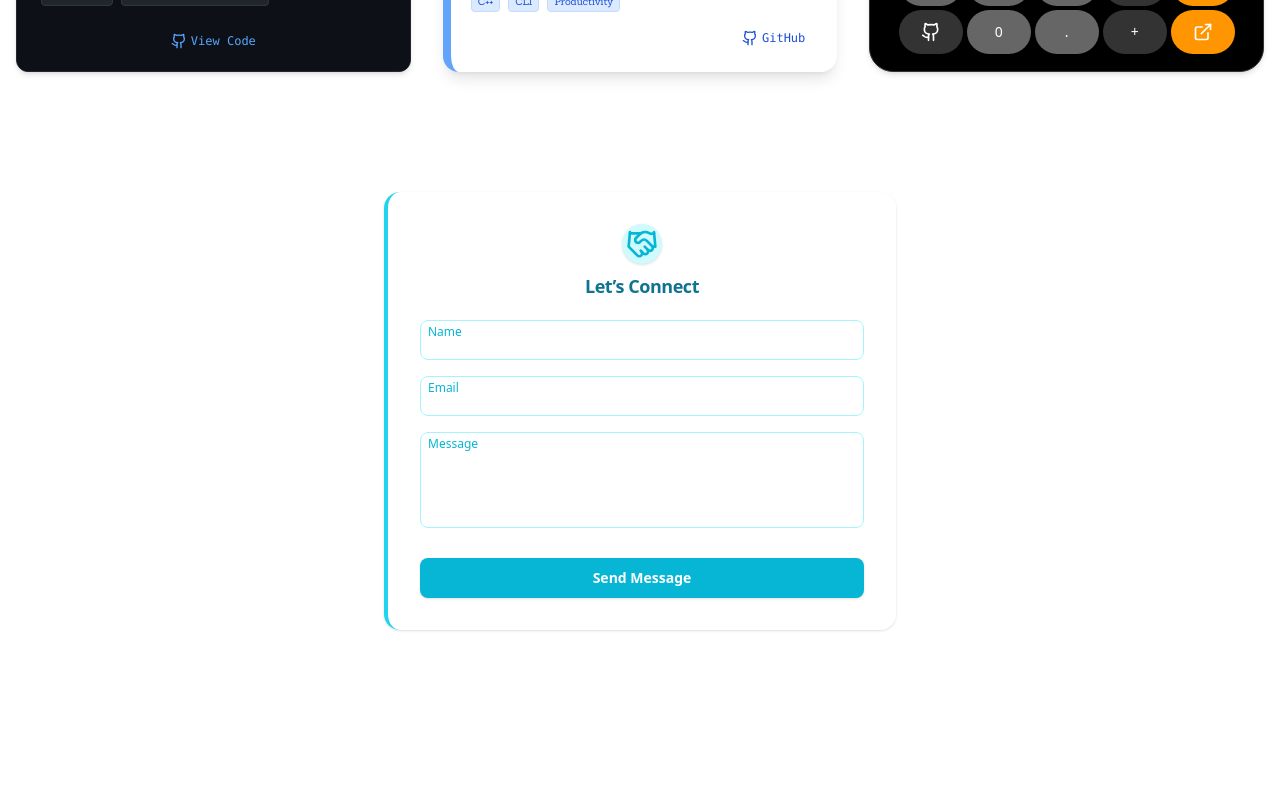
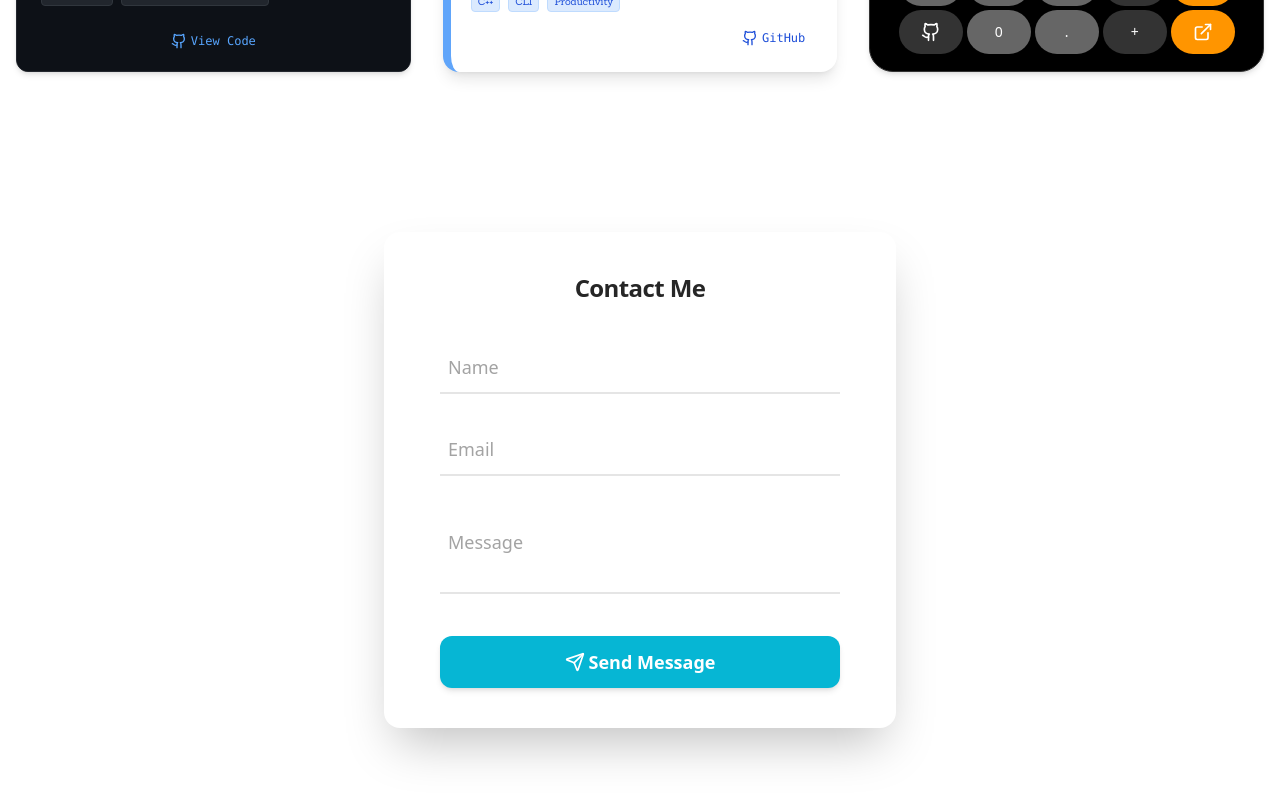
Before and after one commit to mustafa-dohad/portfolio-2.0, a React (Vite) app: page / in a window 1280 px wide. Shown: the part 1620-2420 px from the top of the page. Before the commit the page ends 2330 px from the top, so only its background shows below. Built offline with nearby package versions, Linux system fonts and the light colour scheme; a web font is replaced by a local one.

Commit message:
ContactForm: add scroll-based reveal animation, microinteractions, and premium minimal design

```diff
--- a/src/components/ContactForm.jsx
+++ b/src/components/ContactForm.jsx
@@ -1,6 +1,8 @@
 import { useState, useContext } from 'react';
 import { ToastContext } from '../App';
-import { Handshake } from 'lucide-react';
+import { Send, Check } from 'lucide-react';
+import { motion, AnimatePresence, useInView } from 'framer-motion';
+import { useRef } from 'react';
 
 function validateEmail(email) {
   return /^[^\s@]+@[^\s@]+\.[^\s@]+$/.test(email);
@@ -11,6 +13,10 @@ export default function ContactForm() {
   const [sending, setSending] = useState(false);
   const [focus, setFocus] = useState({});
   const [values, setValues] = useState({ name: '', email: '', message: '' });
+  const [submitStatus, setSubmitStatus] = useState(null); // null | 'success' | 'error'
+  const [buttonRipple, setButtonRipple] = useState(false);
+  const formRef = useRef(null);
+  const inView = useInView(formRef, { once: true, margin: '-100px' });
 
   function handleFocus(e) {
     setFocus(f => ({ ...f, [e.target.name]: true }));
@@ -32,18 +38,25 @@ export default function ContactForm() {
 
     if (honey) return; // bot detected
     if (!name || !email || !message) {
+      setSubmitStatus('error');
       showToast('Please fill in all fields.');
+      setTimeout(() => setSubmitStatus(null), 900);
       return;
     }
     if (!validateEmail(email)) {
+      setSubmitStatus('error');
       showToast('Please enter a valid email address.');
+      setTimeout(() => setSubmitStatus(null), 900);
       return;
     }
     if (message.length > 1000) {
+      setSubmitStatus('error');
       showToast('Message is too long.');
+      setTimeout(() => setSubmitStatus(null), 900);
       return;
     }
     setSending(true);
+    setSubmitStatus(null);
     const data = { name, email, message };
     const res = await fetch('/api/contact', {
       method: 'POST',
@@ -52,27 +65,33 @@ export default function ContactForm() {
     });
     setSending(false);
     if (res.ok) {
+      setSubmitStatus('success');
       showToast('Message sent!');
       setValues({ name: '', email: '', message: '' });
       form.reset();
+      setTimeout(() => setSubmitStatus(null), 1200);
     } else {
+      setSubmitStatus('error');
       showToast('Failed to send. Try again.');
+      setTimeout(() => setSubmitStatus(null), 900);
     }
   }
 
   return (
-    <form onSubmit={handleSubmit} className="space-y-4 w-[92%] max-w-lg mx-auto bg-white/80 dark:bg-neutral-900/80 rounded-2xl border-l-4 border-cyan-400 dark:border-cyan-500 shadow p-4 md:p-8 mt-6 mb-20 relative overflow-hidden min-h-[320px]">
-      <div className="flex flex-col items-center mb-2">
-        <span className="inline-flex items-center justify-center w-10 h-10 rounded-full bg-cyan-100 dark:bg-cyan-900 mb-2 shadow text-base">
-          <Handshake className="w-8 h-8 text-cyan-500 dark:text-cyan-400" />
-        </span>
-        <h2 className="text-lg font-bold text-cyan-700 dark:text-cyan-400 mb-1 tracking-tight text-center select-none">Let’s Connect</h2>
-      </div>
-      {/* Honeypot field (hidden from users) */}
-      <input type="text" name="honey" className="hidden" tabIndex="-1" autoComplete="off" />
-      {/* Floating label input: Name */}
-      <div className="flex justify-center">
-        <div className="relative w-full max-w-lg">
+    <motion.form
+      ref={formRef}
+      onSubmit={handleSubmit}
+      initial={{ opacity: 0, y: 32 }}
+      animate={inView ? { opacity: 1, y: 0 } : { opacity: 0, y: 32 }}
+      transition={{ duration: 0.6, ease: 'easeOut' }}
+      className="relative w-full max-w-lg mx-auto bg-white dark:bg-neutral-900 rounded-2xl shadow-2xl mt-16 mb-24 p-0 flex flex-col items-center justify-center"
+    >
+      <div className="w-full max-w-md mx-auto px-6 py-10 flex flex-col gap-7">
+        <h2 className="text-2xl font-bold text-neutral-800 dark:text-white mb-2 text-center tracking-tight">Contact Me</h2>
+        {/* Honeypot field (hidden from users) */}
+        <input type="text" name="honey" className="hidden" tabIndex="-1" autoComplete="off" />
+        {/* Name Field */}
+        <div className="relative">
           <input
             name="name"
             required
@@ -80,22 +99,14 @@ export default function ContactForm() {
             onFocus={handleFocus}
             onBlur={handleBlur}
             onChange={handleChange}
-            placeholder=" "
-            className="w-full h-10 px-3 py-2 rounded-lg border border-cyan-200 dark:border-cyan-700 bg-white/80 dark:bg-neutral-800 focus:outline-none focus:ring-2 focus:ring-cyan-400 dark:focus:ring-cyan-500 text-sm transition peer"
+            className={`peer w-full bg-transparent border-b-2 border-neutral-200 dark:border-neutral-700 focus:border-cyan-500 dark:focus:border-cyan-400 text-base md:text-lg text-neutral-800 dark:text-white py-3 px-1 outline-none transition placeholder-transparent ${submitStatus==='error' && !values.name ? 'border-red-400 dark:border-red-500 animate-shake' : ''}`}
+            autoComplete="off"
+            id="contact-name"
           />
-          <label
-            htmlFor="name"
-            className={`absolute left-2 top-1 text-cyan-500 dark:text-cyan-400 text-xs font-medium pointer-events-none transition-all duration-200
-              ${focus.name || values.name ? 'scale-90 -translate-y-2' : 'scale-100 translate-y-0'}
-            `}
-          >
-            Name
-          </label>
+          <label htmlFor="contact-name" className="absolute left-1 top-1/2 -translate-y-1/2 text-neutral-400 dark:text-neutral-500 text-base md:text-lg pointer-events-none transition-all duration-200 peer-focus:-translate-y-7 peer-focus:text-xs peer-focus:text-cyan-500 dark:peer-focus:text-cyan-400 peer-valid:-translate-y-7 peer-valid:text-xs peer-valid:text-cyan-500 dark:peer-valid:text-cyan-400 bg-white dark:bg-neutral-900 px-1">Name</label>
         </div>
-      </div>
-      {/* Floating label input: Email */}
-      <div className="flex justify-center">
-        <div className="relative w-full max-w-lg">
+        {/* Email Field */}
+        <div className="relative">
           <input
             name="email"
             type="email"
@@ -104,22 +115,14 @@ export default function ContactForm() {
             onFocus={handleFocus}
             onBlur={handleBlur}
             onChange={handleChange}
-            placeholder=" "
-            className="w-full h-10 px-3 py-2 rounded-lg border border-cyan-200 dark:border-cyan-700 bg-white/80 dark:bg-neutral-800 focus:outline-none focus:ring-2 focus:ring-cyan-400 dark:focus:ring-cyan-500 text-sm transition peer"
+            className={`peer w-full bg-transparent border-b-2 border-neutral-200 dark:border-neutral-700 focus:border-cyan-500 dark:focus:border-cyan-400 text-base md:text-lg text-neutral-800 dark:text-white py-3 px-1 outline-none transition placeholder-transparent ${submitStatus==='error' && (!values.email || !validateEmail(values.email)) ? 'border-red-400 dark:border-red-500 animate-shake' : ''}`}
+            autoComplete="off"
+            id="contact-email"
           />
-          <label
-            htmlFor="email"
-            className={`absolute left-2 top-1 text-cyan-500 dark:text-cyan-400 text-xs font-medium pointer-events-none transition-all duration-200
-              ${focus.email || values.email ? 'scale-90 -translate-y-2' : 'scale-100 translate-y-0'}
-            `}
-          >
-            Email
-          </label>
+          <label htmlFor="contact-email" className="absolute left-1 top-1/2 -translate-y-1/2 text-neutral-400 dark:text-neutral-500 text-base md:text-lg pointer-events-none transition-all duration-200 peer-focus:-translate-y-7 peer-focus:text-xs peer-focus:text-cyan-500 dark:peer-focus:text-cyan-400 peer-valid:-translate-y-7 peer-valid:text-xs peer-valid:text-cyan-500 dark:peer-valid:text-cyan-400 bg-white dark:bg-neutral-900 px-1">Email</label>
         </div>
-      </div>
-      {/* Floating label input: Message */}
-      <div className="flex justify-center">
-        <div className="relative w-full max-w-lg">
+        {/* Message Field */}
+        <div className="relative">
           <textarea
             name="message"
             required
@@ -127,29 +130,53 @@ export default function ContactForm() {
             onFocus={handleFocus}
             onBlur={handleBlur}
             onChange={handleChange}
-            placeholder=" "
             maxLength={1000}
-            className="w-full h-24 px-3 py-2 rounded-lg border border-cyan-200 dark:border-cyan-700 bg-white/80 dark:bg-neutral-800 focus:outline-none focus:ring-2 focus:ring-cyan-400 dark:focus:ring-cyan-500 text-sm transition peer resize-none"
+            className={`peer w-full bg-transparent border-b-2 border-neutral-200 dark:border-neutral-700 focus:border-cyan-500 dark:focus:border-cyan-400 text-base md:text-lg text-neutral-800 dark:text-white py-3 px-1 outline-none transition placeholder-transparent resize-none min-h-[90px] ${submitStatus==='error' && !values.message ? 'border-red-400 dark:border-red-500 animate-shake' : ''}`}
+            autoComplete="off"
+            id="contact-message"
           />
-          <label
-            htmlFor="message"
-            className={`absolute left-2 top-1 text-cyan-500 dark:text-cyan-400 text-xs font-medium pointer-events-none transition-all duration-200
-              ${focus.message || values.message ? 'scale-90 -translate-y-2' : 'scale-100 translate-y-0'}
-            `}
-          >
-            Message
-          </label>
+          <label htmlFor="contact-message" className="absolute left-1 top-6 text-neutral-400 dark:text-neutral-500 text-base md:text-lg pointer-events-none transition-all duration-200 peer-focus:-translate-y-7 peer-focus:text-xs peer-focus:text-cyan-500 dark:peer-focus:text-cyan-400 peer-valid:-translate-y-7 peer-valid:text-xs peer-valid:text-cyan-500 dark:peer-valid:text-cyan-400 bg-white dark:bg-neutral-900 px-1">Message</label>
         </div>
+        {/* Submit Button */}
+        <motion.button
+          type="submit"
+          className={`mt-2 w-full bg-cyan-500 hover:bg-cyan-600 dark:bg-cyan-600 dark:hover:bg-cyan-500 text-white font-semibold text-lg rounded-xl py-3 shadow-md transition-colors flex items-center justify-center gap-2 disabled:opacity-60 focus:outline-none focus:ring-2 focus:ring-cyan-400 dark:focus:ring-cyan-500 relative overflow-hidden ${submitStatus==='error' ? 'animate-shake' : ''}`}
+          disabled={sending || submitStatus==='success'}
+          whileTap={{ scale: 0.96, boxShadow: '0 2px 12px 0 rgba(0,188,212,0.18)' }}
+          onMouseDown={() => setButtonRipple(true)}
+          onAnimationEnd={() => setButtonRipple(false)}
+        >
+          {/* Ripple effect */}
+          <span className={`absolute left-1/2 top-1/2 pointer-events-none -translate-x-1/2 -translate-y-1/2 rounded-full bg-white/40 dark:bg-cyan-200/30 ${buttonRipple ? 'animate-ripple' : ''}`} style={{ width: 60, height: 60, opacity: buttonRipple ? 1 : 0 }} />
+          <AnimatePresence initial={false} mode="wait">
+            {submitStatus==='success' ? (
+              <motion.span
+                key="check"
+                initial={{ scale: 0, rotate: -90 }}
+                animate={{ scale: 1, rotate: 0 }}
+                exit={{ scale: 0, rotate: 90 }}
+                transition={{ type: 'spring', stiffness: 400, damping: 20 }}
+                className="flex items-center justify-center"
+              >
+                <Check className="w-6 h-6 mr-1" />
+                Sent!
+              </motion.span>
+            ) : (
+              <motion.span
+                key="send"
+                initial={{ x: 0, opacity: 1 }}
+                animate={{ x: 0, opacity: 1 }}
+                exit={{ x: 40, opacity: 0 }}
+                transition={{ type: 'spring', stiffness: 300, damping: 30 }}
+                className="flex items-center justify-center"
+              >
+                <Send className="w-5 h-5 mr-1" />
+                {sending ? 'Sending...' : 'Send Message'}
+              </motion.span>
+            )}
+          </AnimatePresence>
+        </motion.button>
       </div>
-      <div className="flex justify-center">
-        <button
-          type="submit"
-          className="bg-cyan-500 hover:bg-cyan-600 dark:bg-cyan-500 dark:hover:bg-cyan-600 text-white px-5 py-2 rounded-lg text-sm font-semibold shadow transition-colors w-full max-w-lg flex items-center justify-center gap-2 disabled:opacity-60 h-10 active:scale-95 mt-2"
-          disabled={sending}
-        >
-          {sending ? 'Sending...' : 'Send Message'}
-        </button>
-      </div>
-    </form>
+    </motion.form>
   );
 }
```
